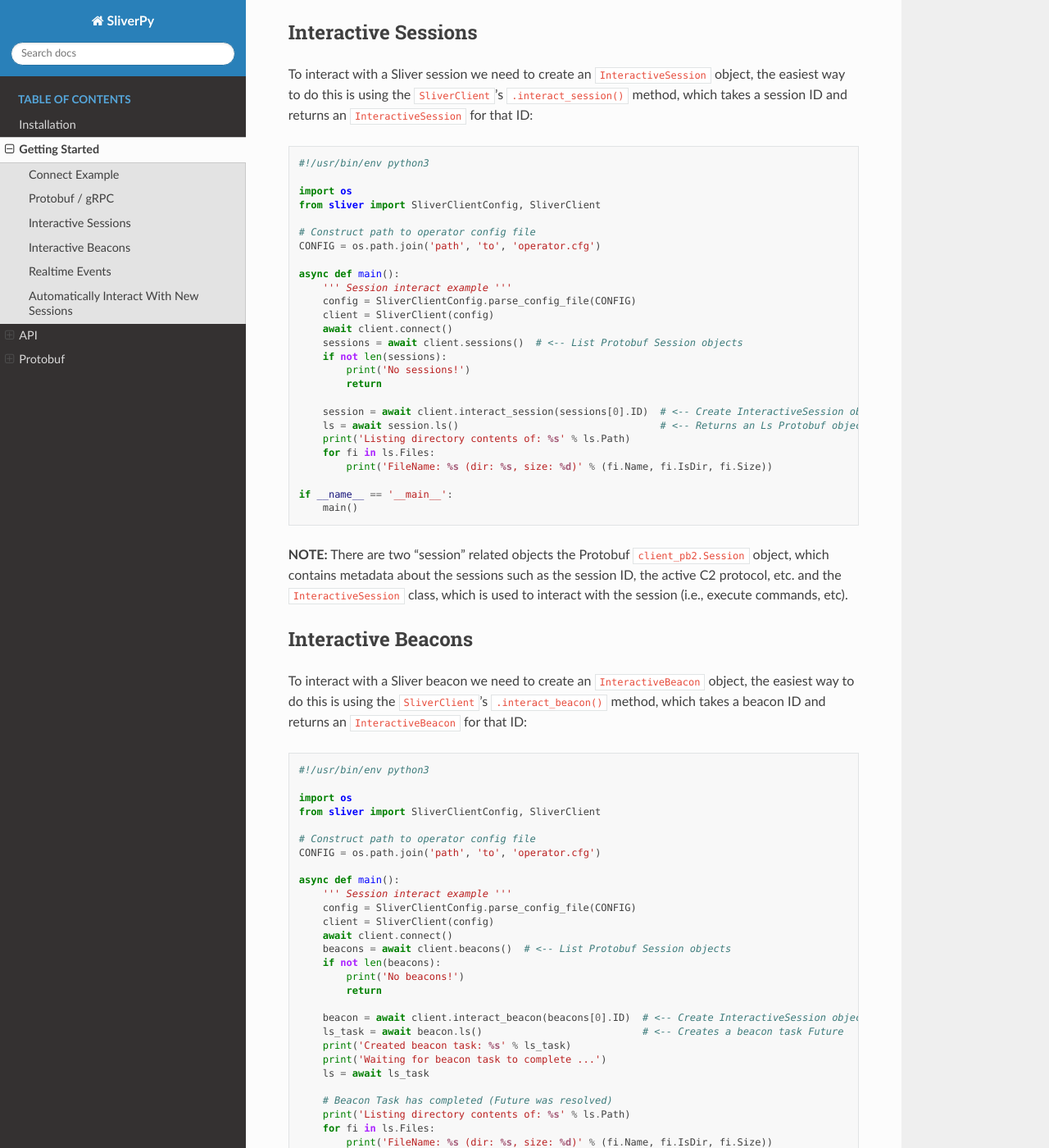
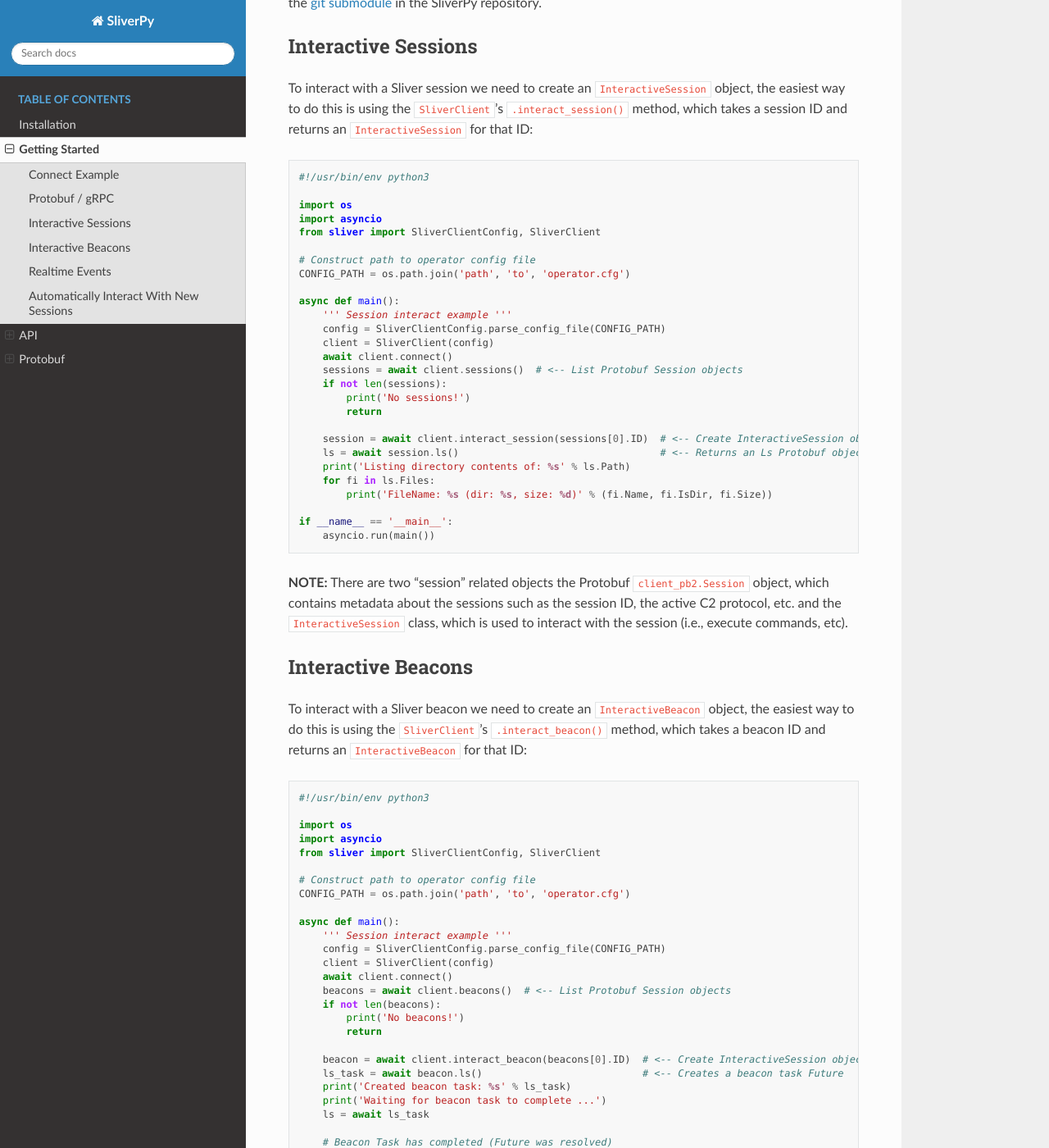
Before and after one commit to moloch--/sliver-py, a Sphinx documentation site: the page built from docs/getting-started.rst, in a window 1280 px wide and 1400 px high, scrolled down 1991 px. Shown: the whole window at 82% size. Built offline with Sphinx 7.4.7 and the Read the Docs theme 2.0.0, drawn with Linux system fonts in a browser that asks for light colours; some of the changed text lies outside the part shown.

Commit message:
Update docs so examples work
also standardized on CONFIG_PATH so it's consistent across examples

```diff
--- a/docs/getting-started.rst
+++ b/docs/getting-started.rst
@@ -50,6 +50,7 @@
     #!/usr/bin/env python3
 
     import os
+    import asyncio
     from sliver import SliverClientConfig, SliverClient
 
     CONFIG_PATH = os.path.join('path', 'to', 'default.cfg')
@@ -96,14 +97,15 @@
     #!/usr/bin/env python3
 
     import os
+    import asyncio
     from sliver import SliverClientConfig, SliverClient
 
     # Construct path to operator config file
-    CONFIG = os.path.join('path', 'to', 'operator.cfg')
+    CONFIG_PATH = os.path.join('path', 'to', 'operator.cfg')
 
     async def main():
         ''' Session interact example '''
-        config = SliverClientConfig.parse_config_file(CONFIG)
+        config = SliverClientConfig.parse_config_file(CONFIG_PATH)
         client = SliverClient(config)
         await client.connect()
         sessions = await client.sessions()  # <-- List Protobuf Session objects
@@ -118,7 +120,7 @@
             print('FileName: %s (dir: %s, size: %d)' % (fi.Name, fi.IsDir, fi.Size))
 
     if __name__ == '__main__':
-        main()
+        asyncio.run(main())
 
 **NOTE:** There are two "session" related objects the Protobuf ``client_pb2.Session`` object, which contains metadata about the sessions such as
 the session ID, the active C2 protocol, etc. and the ``InteractiveSession`` class, which is used to interact with the session (i.e., execute commands, etc).
@@ -135,14 +137,15 @@
     #!/usr/bin/env python3
 
     import os
+    import asyncio
     from sliver import SliverClientConfig, SliverClient
 
     # Construct path to operator config file
-    CONFIG = os.path.join('path', 'to', 'operator.cfg')
+    CONFIG_PATH = os.path.join('path', 'to', 'operator.cfg')
 
     async def main():
         ''' Session interact example '''
-        config = SliverClientConfig.parse_config_file(CONFIG)
+        config = SliverClientConfig.parse_config_file(CONFIG_PATH)
         client = SliverClient(config)
         await client.connect()
         beacons = await client.beacons()  # <-- List Protobuf Session objects
@@ -163,7 +166,7 @@
 
 
     if __name__ == '__main__':
-        main()
+        asyncio.run(main())
 
 **NOTE:** The main difference between interacting with a session vs. a beacon, is that a beacon's command will return a ``Future`` object that eventually resolves to the task result.
 
@@ -231,12 +234,12 @@
     from sliver import SliverClientConfig, AsyncSliverClient, client_pb2
 
     CONFIG_DIR = os.path.join(os.path.expanduser("~"), ".sliver-client", "configs")
-    DEFAULT_CONFIG = os.path.join(CONFIG_DIR, "default.cfg")
+    CONFIG_PATH = os.path.join(CONFIG_DIR, "default.cfg")
 
 
     async def main():
         ''' Client connect example '''
-        config = SliverClientConfig.parse_config_file(DEFAULT_CONFIG)
+        config = SliverClientConfig.parse_config_file(CONFIG_PATH)
         client = AsyncSliverClient(config)
         await client.connect()
         async for event in client.on('session-connected'):
```
